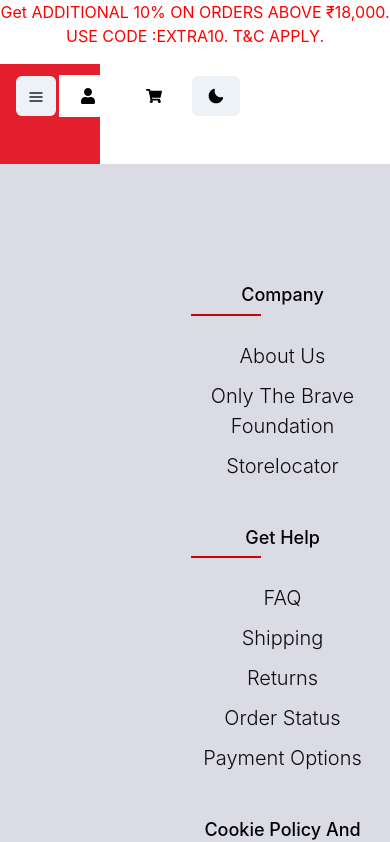
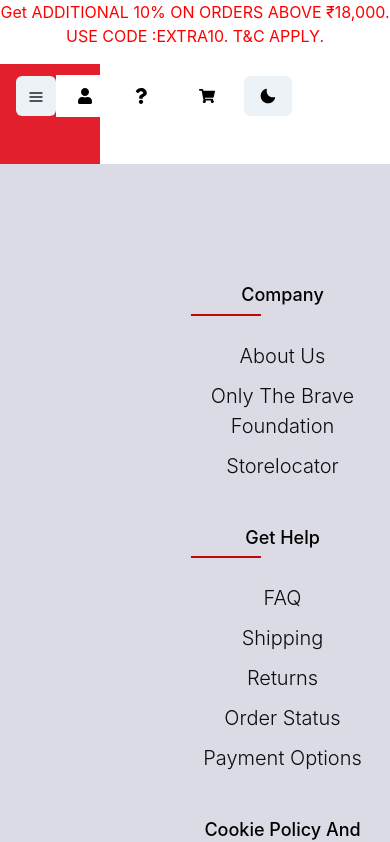
Before and after one commit to Ankit-saw07/bugbuster, a React (Create React App) app: page /product/1 in a window 390 px wide. Shown: the top 842 px of the page. Built offline with nearby package versions, Linux system fonts and the light colour scheme; grey boxes are pictures that could not be loaded.

Commit message:
modifications

```diff
--- a/src/Components/Navbar.css
+++ b/src/Components/Navbar.css
@@ -9,3 +9,23 @@
       width: 100px;
     }
 }
+/* #diesel{
+  @media (max-width: 767px) {
+    display:"none";
+  }
+  @media (max-width: 400px) {
+  display: "none";
+  }
+
+} */
+@media (max-width: 760px) {
+  .hide-diesel-logo {
+    display: none;
+  }
+}
+@media (max-width: 400px) {
+  .hide-diesel-logo{
+
+
+  display: "none";
+  }}
--- a/src/Components/Navbar.jsx
+++ b/src/Components/Navbar.jsx
@@ -3,6 +3,7 @@ import { Link } from "react-router-dom";
 import React from "react";
 import "./Navbar.css";
 // import { Box, Flex, IconButton, Icon } from "@chakra-ui/react";
+import { useMediaQuery } from "@chakra-ui/react";
 
 import {
   Drawer,
@@ -44,6 +45,7 @@ import { HamburgerIcon, CloseIcon, MoonIcon } from "@chakra-ui/icons";
 export const Navbar = () => {
   const { isOpen, onOpen, onClose } = useDisclosure();
   const { colorMode, toggleColorMode } = useColorMode();
+  const [isMobile] = useMediaQuery("(max-width: 760px)");
   const btnRef = React.useRef();
   return (
     <>
@@ -147,9 +149,10 @@ export const Navbar = () => {
               </Link>
             </HStack>
           </HStack>
+          {isMobile ? null : (
             <Box
-            ml={{ base: "5%", md: "0" }}
-            mt={{ base: "2%", md: "10px" }}
+              ml={{ base: "0", md: "0" }}
+              mt={{ base: "0", md: "0.625rem" }}
               display={"flex"}
             >
               <Link to="/">
@@ -162,8 +165,9 @@ export const Navbar = () => {
                 />
               </Link>
             </Box>
+          )}
           <Box
-            w={{ base: "12rem", md: "24rem" }}
+            w={{ base: "14rem", md: "24rem" }}
             h={{ base: "auto", md: "0.625rem" }}
             mt={{ base: "0", md: "0.500rem" }}
           >
@@ -213,7 +217,7 @@ export const Navbar = () => {
                     </MenuList>
                   </Menu>
                 </GridItem>
-                <GridItem display={{ base: "none", md: "block" }}>
+                <GridItem >
                   <Menu>
                     <MenuButton
                       as={Button}
--- a/src/Pages/Home.css
+++ b/src/Pages/Home.css
@@ -62,3 +62,15 @@
   .bold-link{
          font-weight: bold;
   }
+/* Home.css */
+
+/* Home.css */
+
+.car3 {
+  max-width: 1200px;
+  width: 100%;
+  margin: 0 auto;
+  /* Add the following to remove any potential padding or margin */
+  padding: 0;
+  margin: 0;
+}
--- a/src/Pages/Home.jsx
+++ b/src/Pages/Home.jsx
@@ -163,7 +163,7 @@ export const Home=()=>{
         </SimpleGrid>
 
       </div></>
-      <Box w={'80%'} h={400} alignItems={'center'} justifyContent={'space-around'} ml={150} >
+      <Box w={'80%'} h={400} alignItems={'center'} justifyContent={'space-around'} ml={150} className="car3" >
 
 
         <SimpleGrid spacing={4} templateColumns='repeat(auto-fill, minmax(900px, 1fr))'>
--- a/src/Pages/SingleProduct.jsx
+++ b/src/Pages/SingleProduct.jsx
@@ -32,7 +32,9 @@ export const SingleProduct = () => {
       off: productData.off,
       catg: productData.catg,
       color: productData.color,
+
     });
+    alert("Item added to cart!");
   }
   return (
     <Stack
```
Lines whose indentation alone changed are shown as unchanged.
